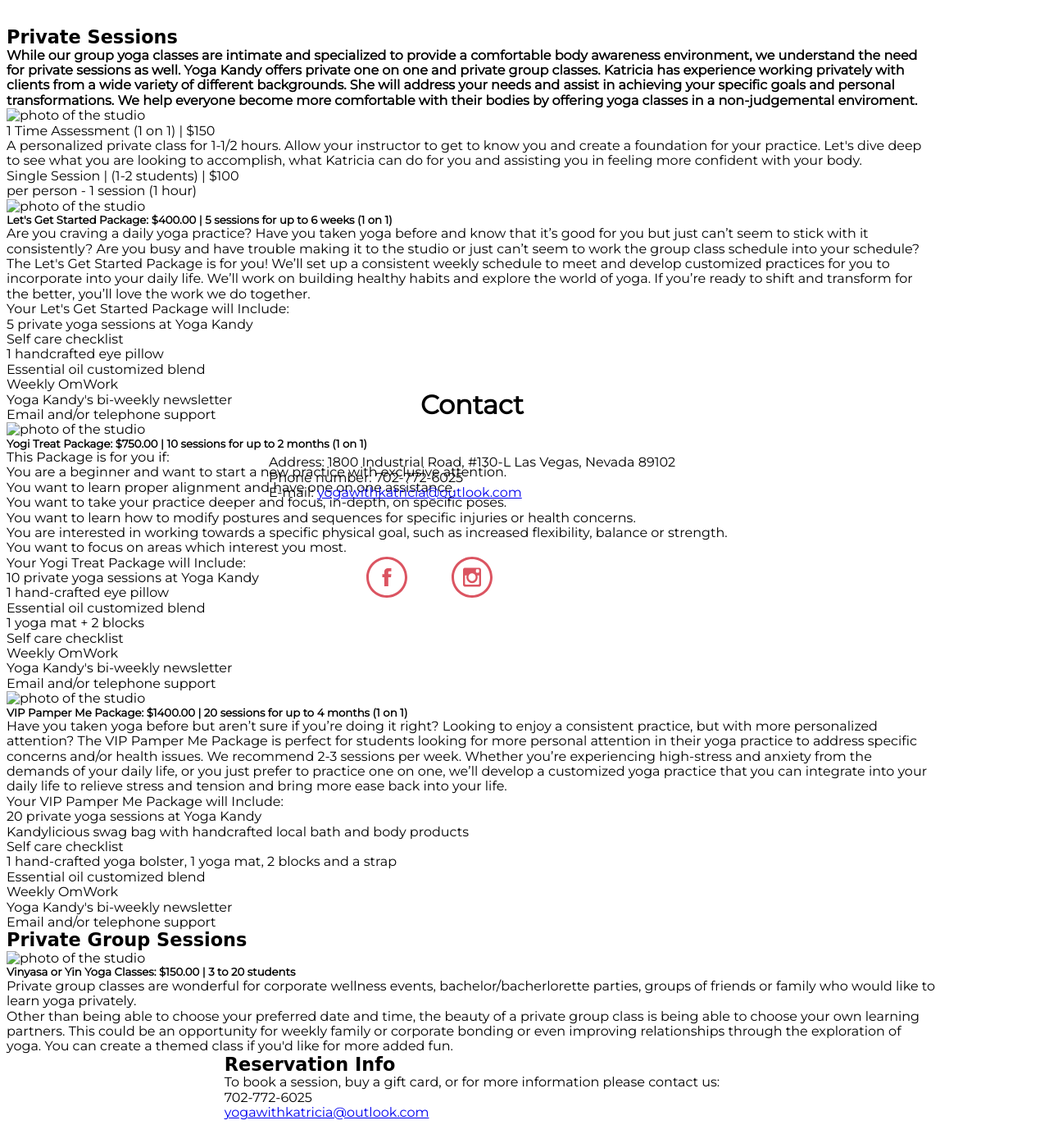
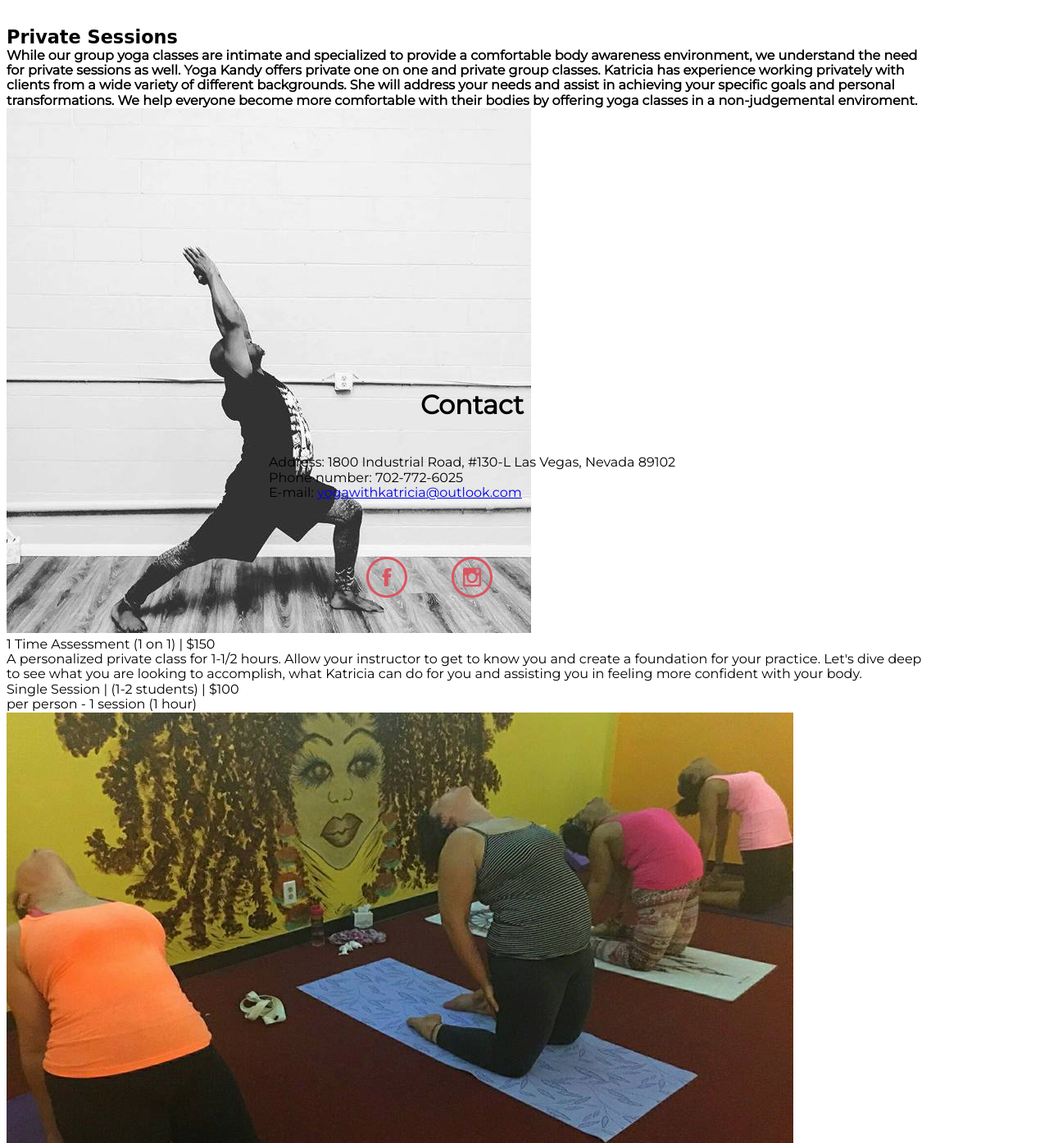
Before and after one commit to sadiejay/project_final3_jay_sadie, a plain HTML site: page classes.html in a window 1280 px wide. Shown: the part 640-2034 px from the top of the page at 82% size. Before the commit the page ends 2007 px from the top, so only its background shows below. Drawn offline with Linux system fonts and the light colour scheme; a web font is replaced by a local one.

Commit message:
Update img links

```diff
--- a/classes.html
+++ b/classes.html
@@ -53,7 +53,7 @@
         <div class="private__i">
 
           <div class="private__img">
-            <img src="#" alt="photo of the studio">
+            <img src="img/yoga-pose-single.jpg" alt="photo of person posing">
           </div>
 
           <div class="private__text">
@@ -81,7 +81,7 @@
         <div class="private__i">
 
           <div class="private__img">
-            <img src="#" alt="photo of the studio">
+            <img src="img/yoga-group4.jpg" alt="photo of group session">
           </div>
 
           <div class="private__text">
@@ -113,7 +113,7 @@
         <div class="private__i">
 
           <div class="private__img">
-            <img src="#" alt="photo of the studio">
+            <img src="img/yoga-group2.jpg" alt="photo of group session">
           </div>
 
           <div class="private__text">
@@ -155,7 +155,7 @@
         <div class="private__i">
 
           <div class="private__img">
-            <img src="#" alt="photo of the studio">
+            <img src="img/yoga-single.jpg" alt="photo of person posing">
           </div>
 
           <div class="private__text">
@@ -192,7 +192,7 @@
             <h3>Private Group Sessions</h3>
 
             <div class="group__img">
-              <img src="#" alt="photo of the studio">
+              <img src="img/yoga-group6.jpg" alt="photo of group session">
             </div>
 
             <div class="group__text">
```
